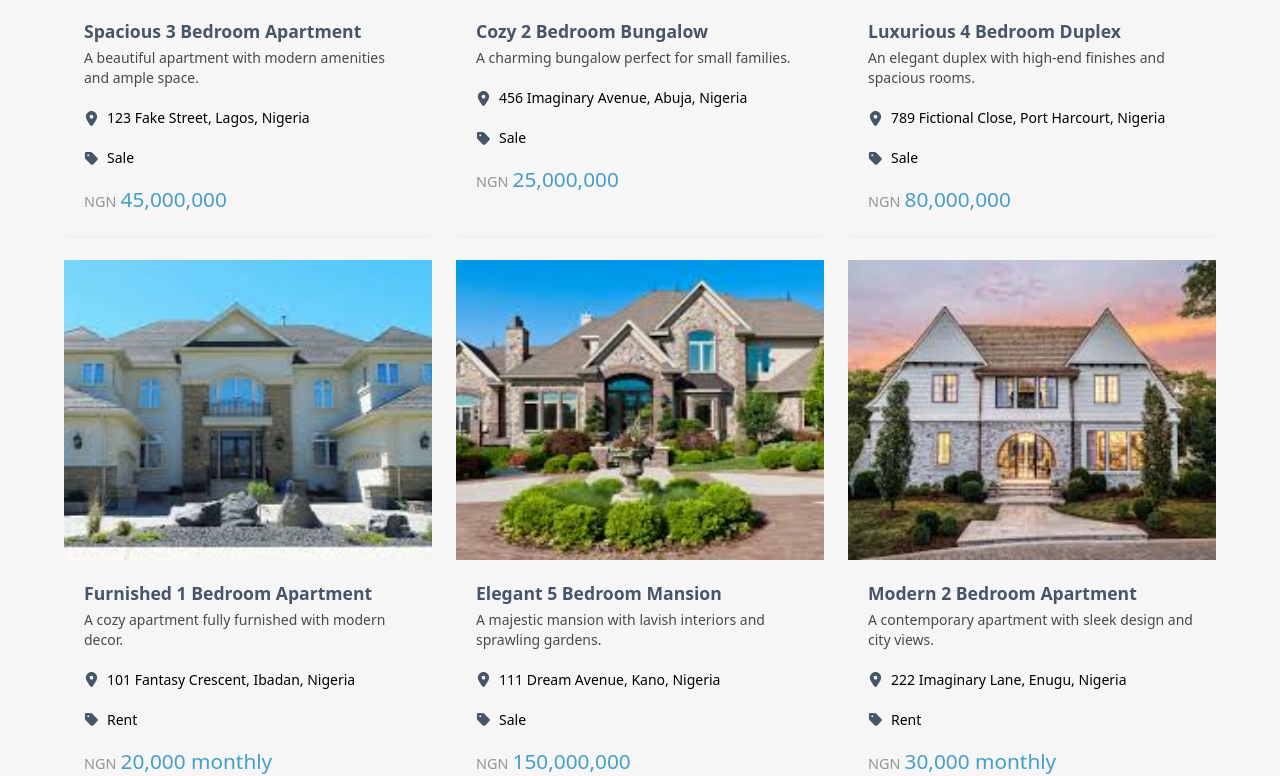
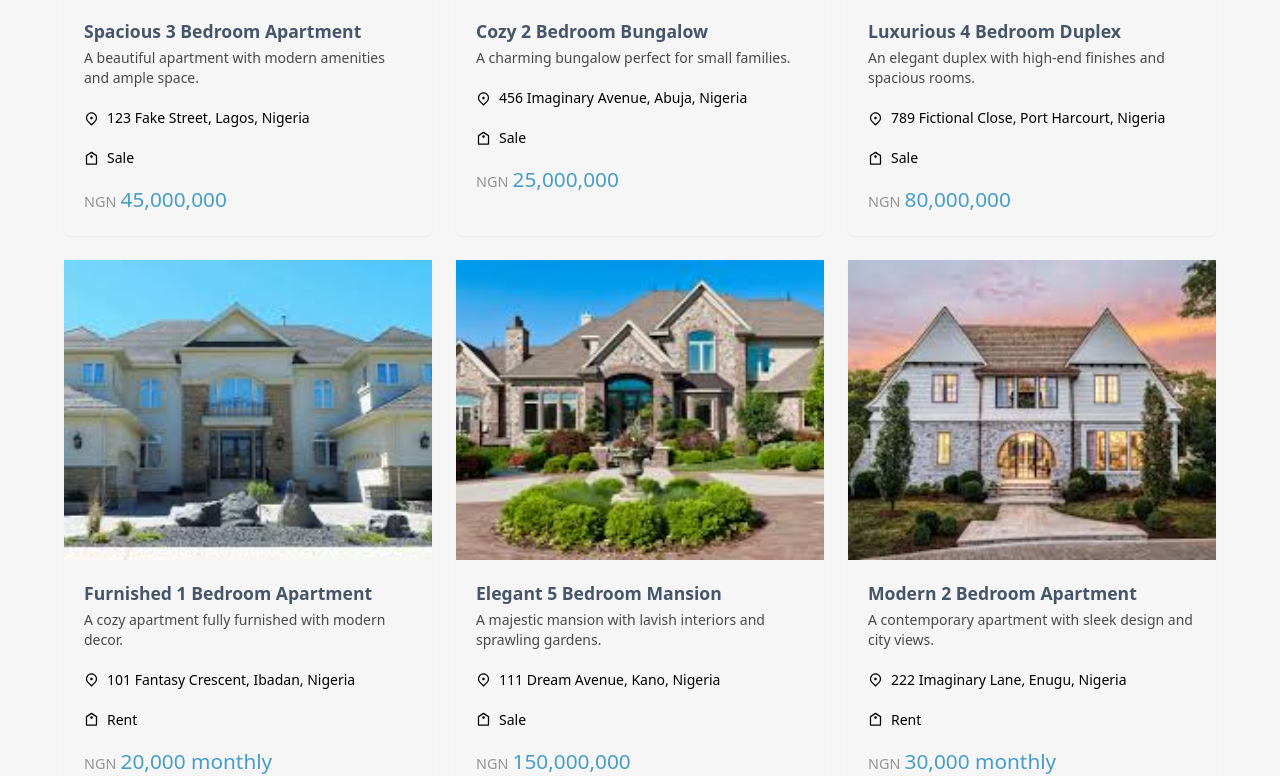
Before and after one commit to Codebee50/wills-homes, a React (Vite) app: page / in a window 1280 px wide. Shown: the part 1194-1970 px from the top of the page. Built offline with nearby package versions, Linux system fonts and the light colour scheme.

Commit message:
updated project card

```diff
--- a/src/components/PropertyItem.jsx
+++ b/src/components/PropertyItem.jsx
@@ -10,11 +10,11 @@ const PropertyItem = (props) => {
             <p className="text-sm opacity-70 mt-1">{props.description}</p>
 
             <div className="mt-5 flex flex-row gap-2 items-center">
-                <svg width={15} height={15} className="fill-slate-600" xmlns="http://www.w3.org/2000/svg" viewBox="0 0 384 512"><path d="M215.7 499.2C267 435 384 279.4 384 192C384 86 298 0 192 0S0 86 0 192c0 87.4 117 243 168.3 307.2c12.3 15.3 35.1 15.3 47.4 0zM192 128a64 64 0 1 1 0 128 64 64 0 1 1 0-128z"/></svg>
+                <svg width={15} height={15} xmlns="http://www.w3.org/2000/svg" viewBox="0 0 24 24" fill="currentColor"><path d="M12 23.7279L5.63604 17.364C2.12132 13.8492 2.12132 8.15076 5.63604 4.63604C9.15076 1.12132 14.8492 1.12132 18.364 4.63604C21.8787 8.15076 21.8787 13.8492 18.364 17.364L12 23.7279ZM16.9497 15.9497C19.6834 13.2161 19.6834 8.78392 16.9497 6.05025C14.2161 3.31658 9.78392 3.31658 7.05025 6.05025C4.31658 8.78392 4.31658 13.2161 7.05025 15.9497L12 20.8995L16.9497 15.9497ZM12 13C10.8954 13 10 12.1046 10 11C10 9.89543 10.8954 9 12 9C13.1046 9 14 9.89543 14 11C14 12.1046 13.1046 13 12 13Z"></path></svg>
                 <p className="text-sm" >{props.location}</p>
             </div>
             <div className="mt-5 flex flex-row gap-2 items-center">
-                <svg width={15} height={15} className="fill-slate-600" xmlns="http://www.w3.org/2000/svg" viewBox="0 0 448 512"><path d="M0 80V229.5c0 17 6.7 33.3 18.7 45.3l176 176c25 25 65.5 25 90.5 0L418.7 317.3c25-25 25-65.5 0-90.5l-176-176c-12-12-28.3-18.7-45.3-18.7H48C21.5 32 0 53.5 0 80zm112 32a32 32 0 1 1 0 64 32 32 0 1 1 0-64z"/></svg>
+                <svg width={15} height={15} xmlns="http://www.w3.org/2000/svg" viewBox="0 0 24 24" fill="currentColor"><path d="M3.00488 6.99972L11.4502 1.36952C11.7861 1.14559 12.2237 1.14559 12.5596 1.36952L21.0049 6.99972V20.9997C21.0049 21.552 20.5572 21.9997 20.0049 21.9997H4.00488C3.4526 21.9997 3.00488 21.552 3.00488 20.9997V6.99972ZM5.00488 8.07009V19.9997H19.0049V8.07009L12.0049 3.40342L5.00488 8.07009ZM12.0049 10.9997C10.9003 10.9997 10.0049 10.1043 10.0049 8.99972C10.0049 7.89515 10.9003 6.99972 12.0049 6.99972C13.1095 6.99972 14.0049 7.89515 14.0049 8.99972C14.0049 10.1043 13.1095 10.9997 12.0049 10.9997Z"></path></svg>
                 <p className="text-sm" >{props.houseType}</p>
             </div>
 
```
